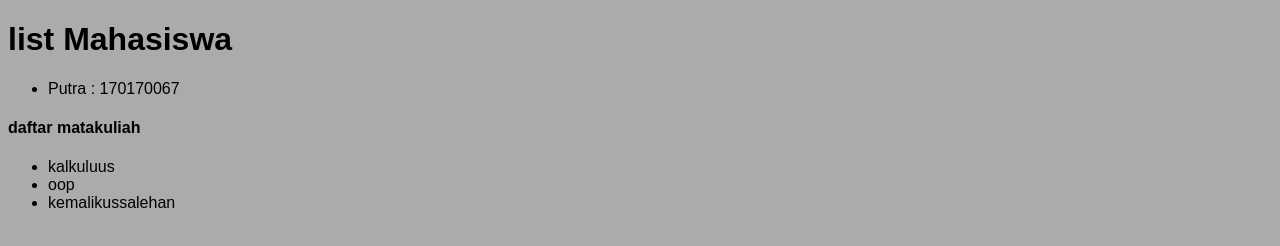
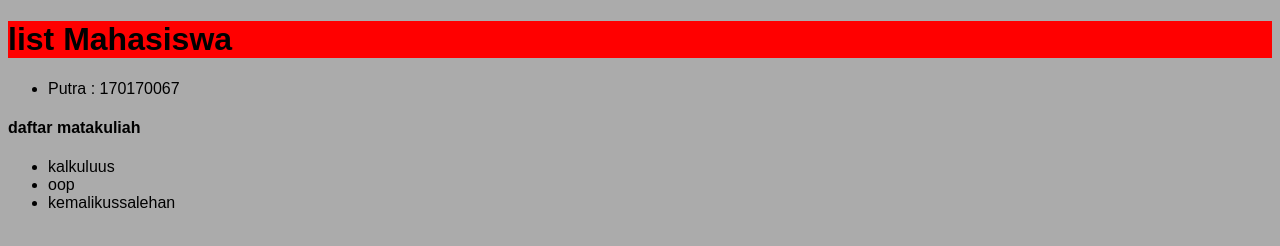
Before and after one commit to APBD98/belajar-git, a plain HTML site: page index.html in a window 1280 px wide. Drawn offline with Linux system fonts and the light colour scheme.

Commit message:
menambah background h1

```diff
--- a/style.css
+++ b/style.css
@@ -2,3 +2,6 @@ body{
 	font-family: arial;
 	background-color: #ababab;
 }
+h1{
+	background-color: red;
+}
```
